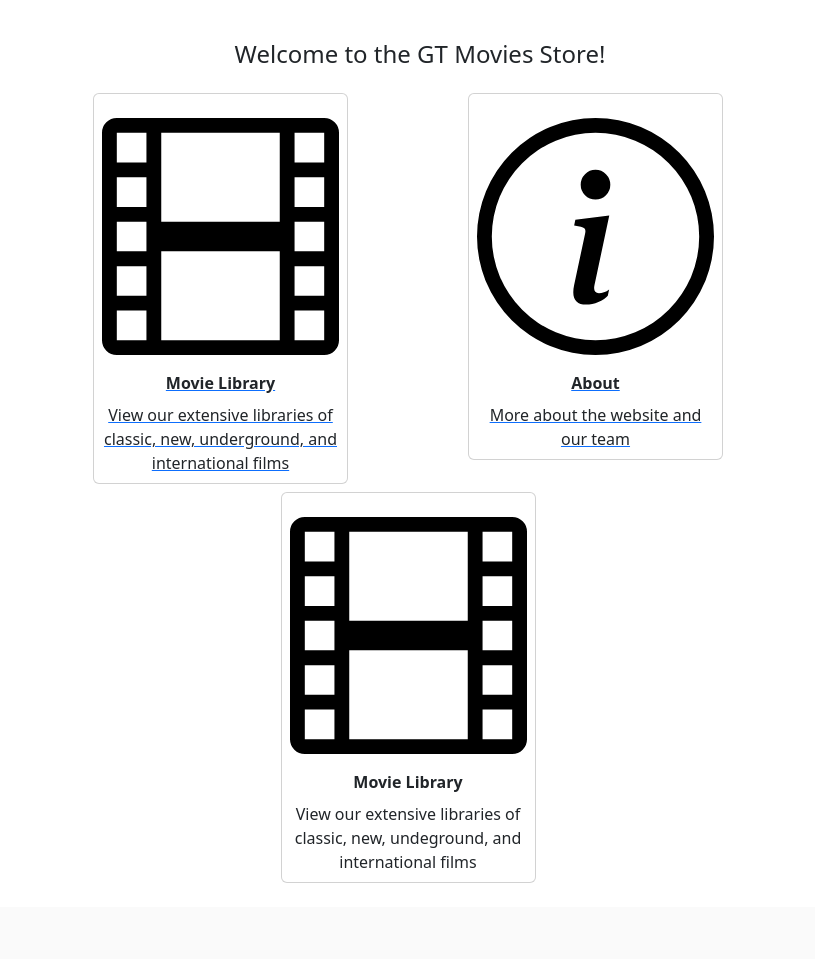
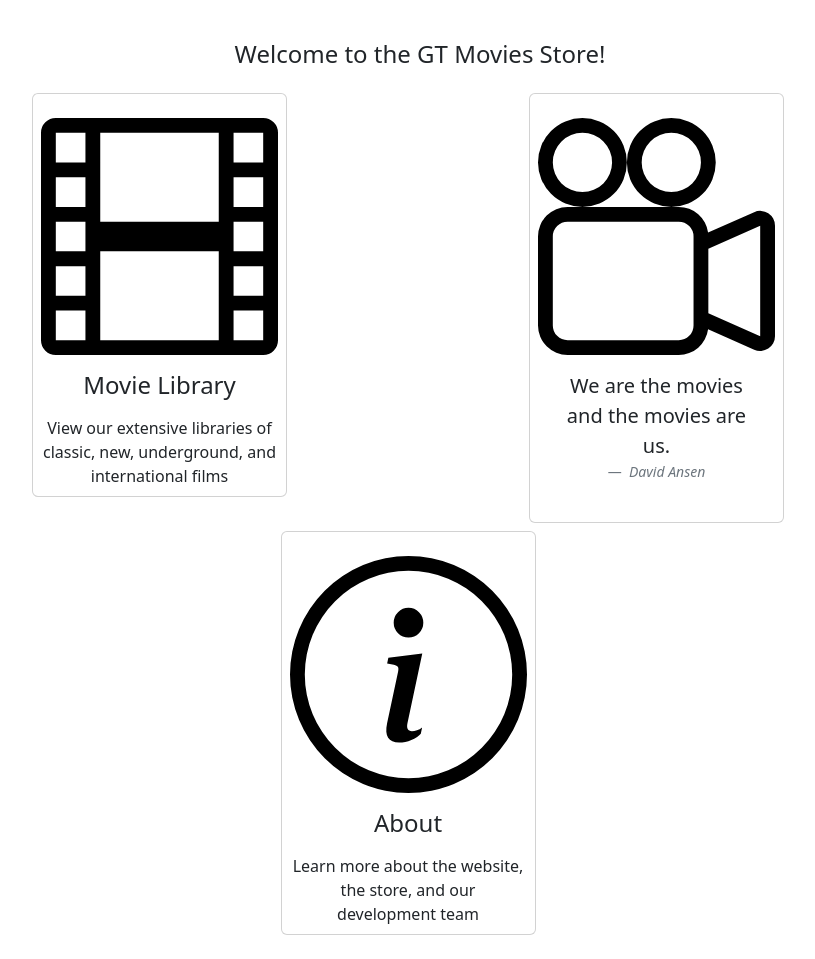
Before and after one commit to MukProgram/2340Project1, a Django app: page / in a window 1280 px wide. Shown: the part 230-1189 px from the top of the page, without its empty margins (220-1035 px from the left). Before the commit the page ends 1113 px from the top, so only its background shows below. Run offline with Django 5.2, Linux system fonts and the light colour scheme.

```diff
--- a/GTMoviesStore/Movies/static/Movies/style.css
+++ b/GTMoviesStore/Movies/static/Movies/style.css
@@ -16,12 +16,3 @@
     fixed;
   background-size: 100% auto;
 }
-.card-title {
-    font-weight: bold;
-    font-size: medium;
-}
-/*
-.nav-item[aria-current="true"] {
-    color: var(--visited_link);
-    font-style: inherit;
-}*/
--- a/GTMoviesStore/Movies/templates/Movies/base.html
+++ b/GTMoviesStore/Movies/templates/Movies/base.html
@@ -33,9 +33,6 @@
             <!--add orders and login here, but only if login is true-->
             <div class="vr bg-white mx-2 d-none
               d-lg-block"></div>
-              {% if user.is_authenticated %}
-                  <a class="nav-link" href="{% url 'accounts.logout' %}">Logout ({{user.username}})</a>
-                  {% else %}
                     <a class="nav-link"
                       href="{% url 'accounts.signup' %}">
                       Sign Up
@@ -44,7 +41,6 @@
                       href="{% url 'accounts.login' %}">
                       Log In
                     </a>
-              {% endif %}
           </ul>
         </div>
       </div>
--- a/GTMoviesStore/Movies/templates/Movies/index.html
+++ b/GTMoviesStore/Movies/templates/Movies/index.html
@@ -12,30 +12,36 @@
       <div class="col mx-auto text-center mb-3">
         <h4>Welcome to the GT Movies Store!</h4>
       </div>
-        <div class= "row justify-content-center">
+        <div class= "d-flex row justify-content-evenly">
             <div class="col-md-4 col-lg-3 mb-2 mx-5">
-                <a id="home-card" href="{% url 'movies' %}">
                     <div class="p-2 card align-items-center pt-4">
                         <img src="../../static/images/film.svg" class="card-img-top rounded" alt="film icon">
-                        <div class="card-title text-center mt-3">Movie Library</div>
+                        <div class="card-title text-center mt-3">
+                            <h4>Movie Library</h4>
+                        </div>
                         <div class="card-text text-center">View our extensive libraries of classic, new, underground, and international films</div>
                     </div>
-                </a>
-            </div>
-            <div class="col-md-4 col-lg-3 mb-2 mx-5">
-                <a id="home-card" href="{% url 'about' %}">
-                    <div class="p-2 card align-items-center pt-4">
-                        <img src="../../static/images/info-circle.svg" class="card-img-top rounded" alt="info icon">
-                        <div class="card-title text-center mt-3 ">About</div>
-                        <div class="card-text text-center">More about the website and our team</div>
-                    </div>
-                </a>
             </div>
             <div class="col-md-4 col-lg-3 mb-2 mx-5">
                     <div class="p-2 card align-items-center pt-4">
-                        <img src="../../static/images/film.svg" class="card-img-top rounded" alt="film icon">
-                        <div class="card-title text-center mt-3">Movie Library</div>
-                        <div class="card-text text-center">View our extensive libraries of classic, new, undeground, and international films</div>
+                        <img src="../../static/images/camera-reels.svg" class="card-img-top rounded" alt="camera reel icon">
+                        <div class="card-body">
+                            <figure class="text-center">
+                                <blockquote class="blockquote">
+                                    <p>We are the movies and the movies are us.</p>
+                                </blockquote>
+                                <figcaption class="blockquote-footer">
+                                    <cite title="Source Title">David Ansen</cite>
+                                </figcaption>
+                            </figure>
+                        </div>
+                    </div>
+            </div>
+            <div class="col-md-4 col-lg-3 mb-2 mx-5">
+                    <div class="p-2 card align-items-center pt-4">
+                        <img src="../../static/images/info-circle.svg" class="card-img-top rounded" alt="info icon">
+                        <div class="card-title text-center mt-3 "><h4>About</h4></div>
+                        <div class="card-text text-center">Learn more about the website, the store, and our development team</div>
                     </div>
             </div>
         </div>
--- a/GTMoviesStore/accounts/templates/accounts/login.html
+++ b/GTMoviesStore/accounts/templates/accounts/login.html
@@ -1,6 +1,6 @@
 {% extends 'Movies/base.html' %}
 {% block content %}
-<div class="p-3 mt-4">
+<div class="p-3 mt-5">
     <div class="container">
         <div class="row justify-content-center">
             <div class="col-md-8">
--- a/GTMoviesStore/accounts/templates/accounts/signup.html
+++ b/GTMoviesStore/accounts/templates/accounts/signup.html
@@ -1,6 +1,6 @@
 {% extends 'Movies/base.html' %}
 {% block content %}
-<div class="p-3 mt-4">
+<div class="p-3 mt-5">
     <div class="container">
         <div class="row justify-content-center">
             <div class="col-md-8">
```
Also changed, not shown: GTMoviesStore/Movies/views.py (+4 -4 lines), GTMoviesStore/Movies/static/images/camera-reels.svg (added).
